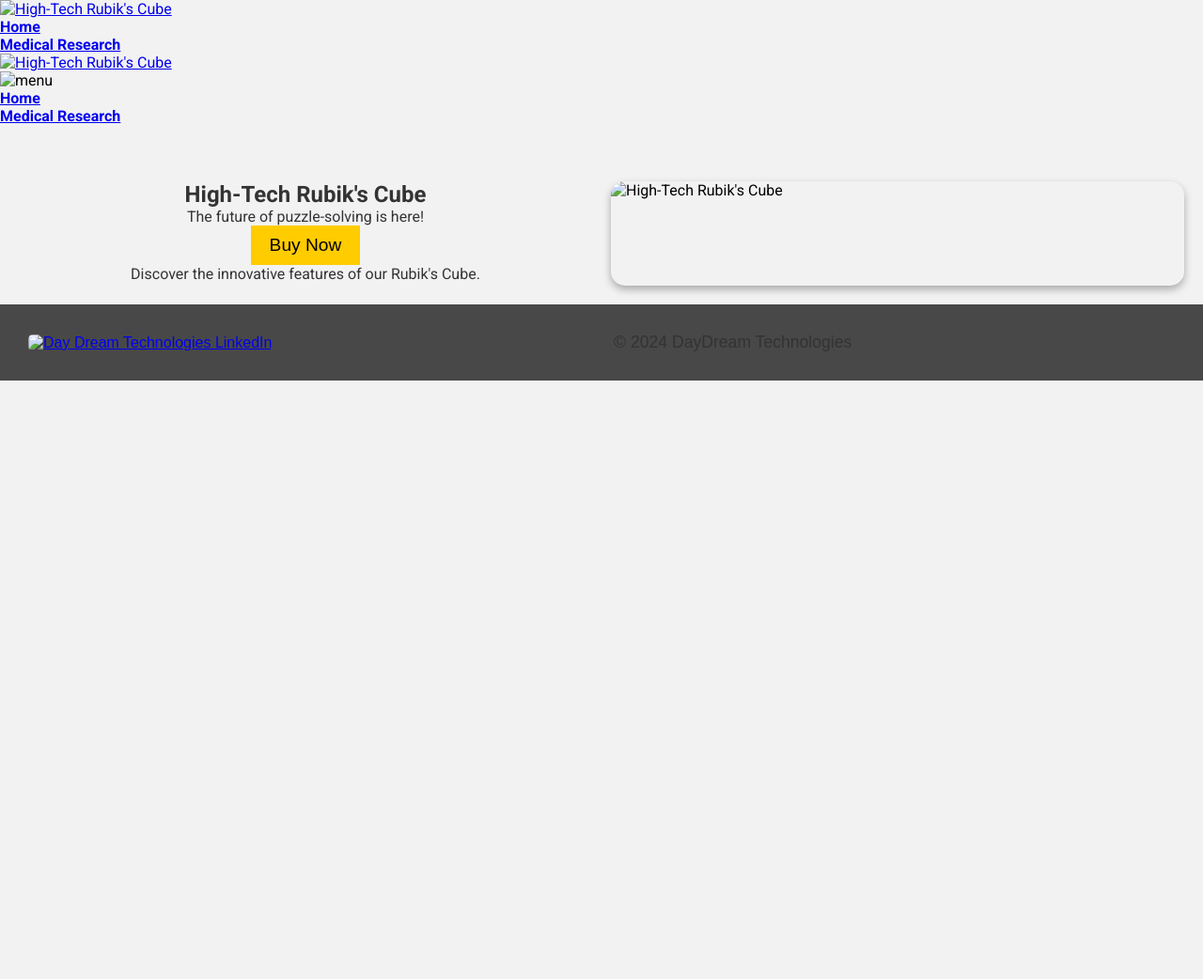
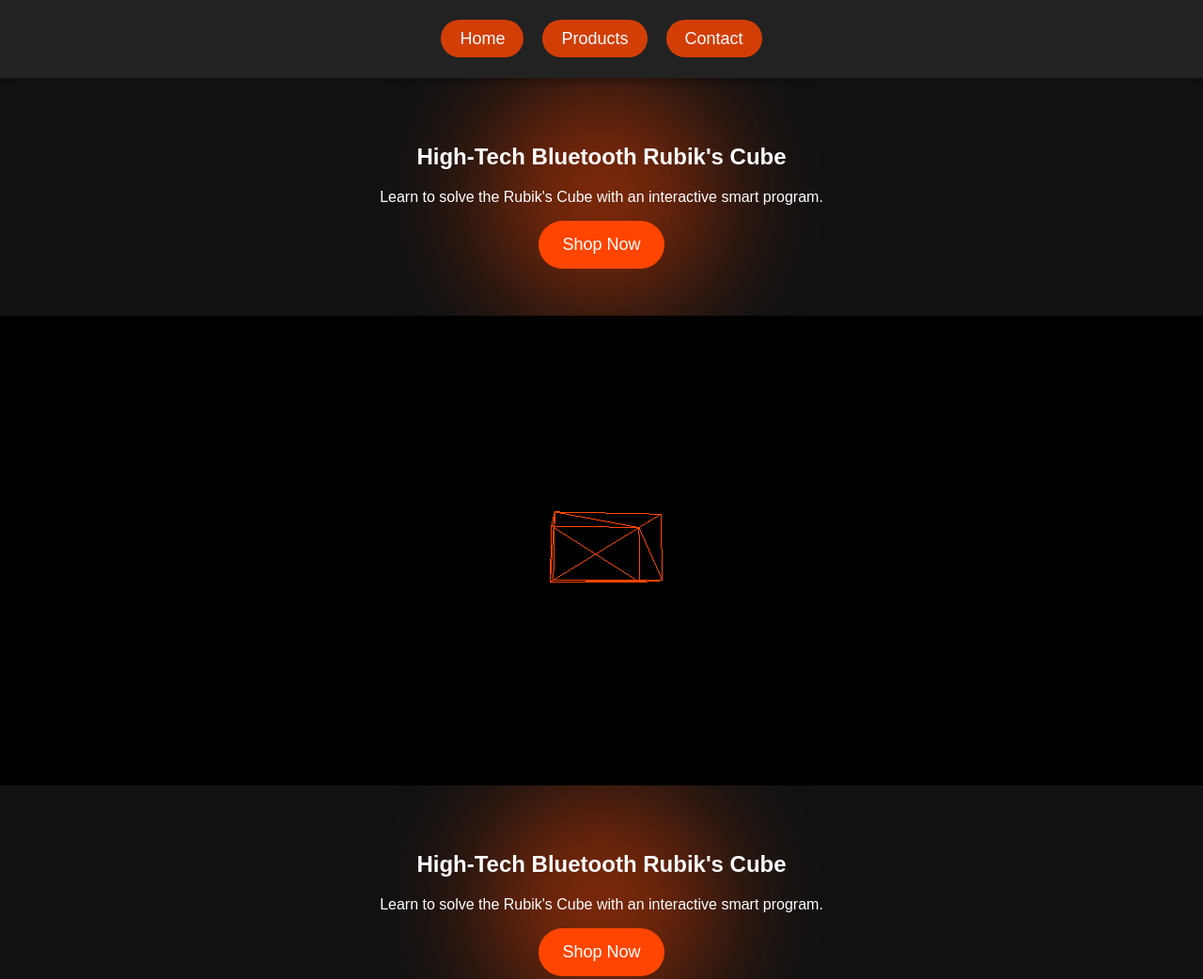
Before and after one commit to DWasilewski3/Rubiks-cube-site, a plain HTML site: page index.html in a window 1280 px wide. Shown: the top 1042 px of the page at 94% size. Before the commit the page ends 800 px from the top, so only its background shows below. Drawn offline with nearby package versions, Linux system fonts and the light colour scheme.

Commit message:
Redesign

```diff
--- a/index.html
+++ b/index.html
@@ -3,62 +3,170 @@
 <head>
     <meta charset="UTF-8">
     <meta name="viewport" content="width=device-width, initial-scale=1.0">
-    <title>DDT Rubik's Cube</title>
-    <link rel="stylesheet" href="./src/css/styles.css">
-    <link rel="stylesheet" href="./src/css/footer.css">
-    <script src="scripts.js" defer></script>
+    <title>Bluetooth Rubik's Cube</title>
+    <link rel="stylesheet" href="src/css/style.css">
+    <style>
+        body {
+            margin: 0;
+            font-family: Arial, sans-serif;
+            background-color: #121212;
+            color: white;
+            text-align: center;
+        }
+        nav {
+            background: #222;
+            padding: 15px 0;
+            box-shadow: 0 4px 8px rgba(0, 0, 0, 0.3);
+        }
+        nav ul {
+            list-style: none;
+            padding: 0;
+            display: flex;
+            justify-content: center;
+            gap: 20px;
+        }
+        nav ul li a {
+            color: white;
+            text-decoration: none;
+            font-size: 18px;
+            padding: 10px 20px;
+            border-radius: 20px;
+            background: rgba(255, 69, 0, 0.8);
+            transition: background 0.3s, transform 0.2s;
+        }
+        nav ul li a:hover {
+            background: rgba(255, 99, 71, 0.9);
+            transform: scale(1.05);
+        }
+        #hero {
+            padding: 50px 20px;
+            position: relative;
+            overflow: hidden;
+        }
+        #hero::before {
+            content: "";
+            position: absolute;
+            top: 50%;
+            left: 50%;
+            width: 300px;
+            height: 300px;
+            background: radial-gradient(circle, rgba(255, 69, 0, 0.6), transparent);
+            transform: translate(-50%, -50%);
+            border-radius: 50%;
+            filter: blur(50px);
+            z-index: -1;
+        }
+        #cube-container {
+            width: 100vw;
+            height: 500px;
+            display: flex;
+            justify-content: center;
+            align-items: center;
+        }
+        #product-features {
+            display: flex;
+            justify-content: center;
+            gap: 20px;
+            padding: 40px 20px;
+        }
+        .feature-box {
+            background: #1e1e1e;
+            padding: 20px;
+            border-radius: 15px;
+            width: 250px;
+            text-align: center;
+            box-shadow: 0 4px 8px rgba(255, 69, 0, 0.3);
+        }
+        button {
+            background: #ff4500;
+            color: white;
+            border: none;
+            padding: 15px 25px;
+            font-size: 18px;
+            cursor: pointer;
+            border-radius: 30px;
+            transition: background 0.3s, transform 0.2s;
+        }
+        button:hover {
+            background: #ff6347;
+            transform: scale(1.05);
+        }
+    </style>
 </head>
 <body>
-    <nav>
-        <ul class="links">
-            <li>
-                <a class="nav_logo" href="index.html">
-                    <img class="logo_img" src="images/Company_Logo.jpg" alt="High-Tech Rubik's Cube" />
-                </a>
-            </li>
-            <div class="nav_links">
-                <li><a class="nav_link" href="index.html" title="Home"><strong>Home</strong></a></li>
-                <li><a class="nav_link" href="research.html" title="Medical Research"><strong>Medical Research</strong></a></li>
+    <header>
+        <nav>
+            <ul>
+                <li><a href="#home">Home</a></li>
+                <li><a href="#products">Products</a></li>
+                <li><a href="#contact">Contact</a></li>
+            </ul>
+        </nav>
+    </header>
+    <main>
+        <section id="hero">
+            <h1>High-Tech Bluetooth Rubik's Cube</h1>
+            <p>Learn to solve the Rubik's Cube with an interactive smart program.</p>
+            <button id="shopNow">Shop Now</button>
+        </section>
+        <section id="cube-container">
+            <canvas id="rubiksCube"></canvas>
+        </section>
+        <section id="hero">
+            <h1>High-Tech Bluetooth Rubik's Cube</h1>
+            <p>Learn to solve the Rubik's Cube with an interactive smart program.</p>
+            <button id="shopNow">Shop Now</button>
+        </section>
+        <section id="cube-container">
+            <canvas id="rubiksCube"></canvas>
+        </section>
+        <section id="product-features">
+            <div class="feature-box">
+                <h3>Smart Guidance</h3>
+                <p>Step-by-step solutions with real-time feedback.</p>
             </div>
-        </ul>
-        <ul class="respo_navbar">
-            <li>
-                <a class="nav_logo" href="index.html">
-                    <img class="logo_img" src="images/Company_Logo.jpg" alt="High-Tech Rubik's Cube" />
-                </a>
-            </li>
-            <li><img class="menu_bar" src="images/menu-bar.png" alt="menu"></li>
-        </ul>
-        <ul class="dropdown">
-            <li><a class="nav_link" href="index.html" title="Home"><strong>Home</strong></a></li>
-            <li><a class="nav_link" href="research.html" title="Medical Research"><strong>Medical Research</strong></a></li>
-        </ul>
-    </nav>
-
-
-    <main>
-        <section class="grid">
-            <div class="three_to_one">
-                <div class="title_desc">
-                    <h1>High-Tech Rubik's Cube</h1>
-                    <p>The future of puzzle-solving is here!</p>
-                    <button class="buy-now">Buy Now</button>
-                </div>
-                <div>
-                    <p>Discover the innovative features of our Rubik's Cube.</p>
-                </div>
+            <div class="feature-box">
+                <h3>Easy Connectivity</h3>
+                <p>Connect via Bluetooth for an interactive experience.</p>
             </div>
-            <div class="image-content">
-                <img src="images/rubiks_cube.jpg" alt="High-Tech Rubik's Cube">
+            <div class="feature-box">
+                <h3>Custom Challenges</h3>
+                <p>Practice custom algorithms and improve your speed.</p>
             </div>
         </section>
     </main>
+    <script src="https://cdnjs.cloudflare.com/ajax/libs/three.js/r128/three.min.js"></script>
+    <script>
+        document.addEventListener("DOMContentLoaded", function() {
+            const scene = new THREE.Scene();
+            const camera = new THREE.PerspectiveCamera(75, window.innerWidth / window.innerHeight, 0.1, 1000);
+            const renderer = new THREE.WebGLRenderer({ canvas: document.getElementById("rubiksCube") });
+            renderer.setSize(window.innerWidth, 500);
+            document.getElementById("cube-container").appendChild(renderer.domElement);
 
-    <footer>
-        <a class="comp_linkdn" target="_blank" href="https://www.linkedin.com/company/daydream-technologies/">
-            <img class="linkdn" src="./src/images/alt-linkedin.jpg" alt="Day Dream Technologies LinkedIn" />
-        </a>
-        <p>&#169; 2024 DayDream Technologies</p>
-    </footer>
+            const geometry = new THREE.BoxGeometry();
+            const material = new THREE.MeshBasicMaterial({ color: 0xff4500, wireframe: true });
+            const cube = new THREE.Mesh(geometry, material);
+            scene.add(cube);
+
+            camera.position.z = 5;
+
+            function animate() {
+                requestAnimationFrame(animate);
+                cube.rotation.x += 0.01;
+                cube.rotation.y += 0.01;
+                renderer.render(scene, camera);
+            }
+
+            animate();
+
+            window.addEventListener("mousemove", (event) => {
+                let x = (event.clientX / window.innerWidth) * 2 - 1;
+                let y = -(event.clientY / window.innerHeight) * 2 + 1;
+                cube.rotation.x = y * Math.PI;
+                cube.rotation.y = x * Math.PI;
+            });
+        });
+    </script>
 </body>
 </html>
--- a/src/css/styles.css
+++ b/src/css/styles.css
@@ -1,111 +1,85 @@
-/* Provided Header and Footer styles */
-@import url('https://fonts.googleapis.com/css2?family=Roboto:wght@400;700&display=swap');
-
-* {
+body {
     margin: 0;
-    padding: 0;
-    box-sizing: border-box;
-}
-
-.grid {
-    display: grid;
-    grid-template-columns: 1fr 1fr;
-    gap: 20px;
-    width: 100%;
-    height: 100%;
-    padding: 20px;
-    padding-top: 60px;
-}
-
-.three_to_one {
-    display: grid;
-    grid-template-rows: 4fr 1fr;
-    justify-items: center;
+    font-family: Arial, sans-serif;
+    background-color: #121212;
+    color: white;
     text-align: center;
 }
-
-.title_desc {
-    display: grid;
-    justify-items: center;
-    text-align: center;
-    max-width: 800px;
-}
-
-.proj-link {
-    display: inline-flex;
-    align-items: center;
-    padding: 10px 20px;
-    border: 2px solid black;
-    border-radius: 25px;
-    text-decoration: none;
-    color: black;
-    background-color: white;
-    margin-top: 20px;
-    transition: color 0.3s ease, background-color 0.3s ease;
-}
-
-.proj-link::after {
-    content: '→';
-    font-size: 1.5em;
-    margin-left: 10px;
-    transition: transform 0.3s ease;
-}
-
-.proj-link:hover {
-    color: white;
-    background-color: black;
-}
-
-.proj-link:hover::after {
-    transform: translateX(5px);
-}
-
-.image-content {
-    display: grid;
-    justify-items: center;
-}
-
-.image-content img {
-    width: 100%;
-    border-radius: 15px;
+nav {
+    background: #222;
+    padding: 15px 0;
     box-shadow: 0 4px 8px rgba(0, 0, 0, 0.3);
 }
-
-@media (max-width: 800px) {
-    .grid {
-        grid-template-columns: 1fr;
-    }
-
-    .title_desc {
-        max-width: 90%;
-    }
-
-    .image-content img {
-        width: 80vw;
-    }
+nav ul {
+    list-style: none;
+    padding: 0;
+    display: flex;
+    justify-content: center;
+    gap: 20px;
 }
-
-/* Additional styles for the new site */
-body {
-    font-family: 'Roboto', sans-serif;
-    background-color: #f2f2f2;
+nav ul li a {
+    color: white;
+    text-decoration: none;
+    font-size: 18px;
+    padding: 10px 20px;
+    border-radius: 20px;
+    background: rgba(255, 69, 0, 0.8);
+    transition: background 0.3s, transform 0.2s;
 }
-
-h1, p {
-    color: #333;
-}
-
-button.buy-now {
-    padding: 10px 20px;
-    border: none;
-    background-color: #ffcc00;
-    color: #000;
-    font-size: 1.2em;
-    cursor: pointer;
-    transition: background-color 0.3s ease, transform 0.3s ease;
-}
-
-button.buy-now:hover {
-    background-color: #ff9900;
+nav ul li a:hover {
+    background: rgba(255, 99, 71, 0.9);
     transform: scale(1.05);
 }
+#hero {
+    padding: 50px 20px;
+    position: relative;
+    overflow: hidden;
+}
+#hero::before {
+    content: "";
+    position: absolute;
+    top: 50%;
+    left: 50%;
+    width: 300px;
+    height: 300px;
+    background: radial-gradient(circle, rgba(255, 69, 0, 0.6), transparent);
+    transform: translate(-50%, -50%);
+    border-radius: 50%;
+    filter: blur(50px);
+    z-index: -1;
+}
+#cube-container {
+    width: 100vw;
+    height: 500px;
+    display: flex;
+    justify-content: center;
+    align-items: center;
+}
+#product-features {
+    display: flex;
+    justify-content: center;
+    gap: 20px;
+    padding: 40px 20px;
+}
+.feature-box {
+    background: #1e1e1e;
+    padding: 20px;
+    border-radius: 15px;
+    width: 250px;
+    text-align: center;
+    box-shadow: 0 4px 8px rgba(255, 69, 0, 0.3);
+}
+button {
+    background: #ff4500;
+    color: white;
+    border: none;
+    padding: 15px 25px;
+    font-size: 18px;
+    cursor: pointer;
+    border-radius: 30px;
+    transition: background 0.3s, transform 0.2s;
+}
+button:hover {
+    background: #ff6347;
+    transform: scale(1.05);
+}
```
Also changed, not shown: src/js/script.js (added, +43 -0 lines), src/js/scripts.js (deleted), 1 other file.
